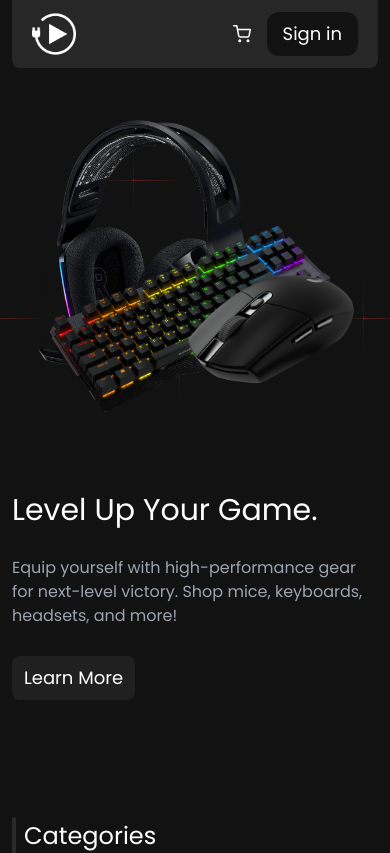
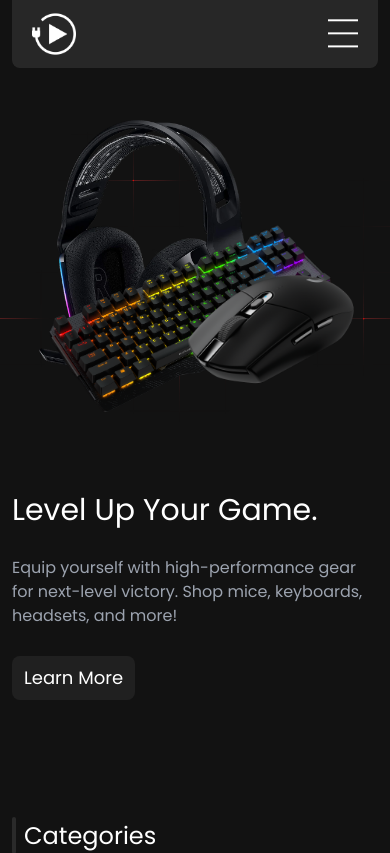
Before and after one commit to imrashidov/plug-and-play, a React (Vite) app: page / in a window 390 px wide. Shown: the top 853 px of the page. Built offline with nearby package versions, Linux system fonts and the light colour scheme.

Commit message:
Add: Animated menu button for mobile

```diff
--- a/package.json
+++ b/package.json
@@ -11,7 +11,7 @@
   },
   "dependencies": {
     "formik": "^2.4.5",
-    "framer-motion": "^11.2.9",
+    "framer-motion": "^11.2.10",
     "react": "^18.2.0",
     "react-dom": "^18.2.0",
     "react-icons": "^5.0.1",
--- a/src/components/Header/HeaderMobile.jsx
+++ b/src/components/Header/HeaderMobile.jsx
@@ -1,17 +1,76 @@
+import { useState } from "react";
 import { Link } from "react-router-dom";
 import { FiShoppingCart } from "react-icons/fi";
+import { IoLogInSharp } from "react-icons/io5";
+import { motion } from "framer-motion";
 
 const HeaderMobile = () => {
+  const [isOpen, setIsOpen] = useState(false);
+
+  const toggleOpen = () => setIsOpen(!isOpen);
+
   return (
-    <div className="nav-mobile-main">
-      <Link to="/">
-        <FiShoppingCart />
-      </Link>
-      <Link className="nav-sign" to="/login">
-        Sign in
-      </Link>
+    <div className="nav-mobile-menu">
+      {/* Animated Menu Button */}
+      <motion.button onClick={toggleOpen}>
+        <motion.svg width="30" height="30" viewBox="0 0 23 23">
+          <motion.line
+            x1="0"
+            y1="1"
+            x2="23"
+            y2="1"
+            stroke="white"
+            strokeWidth="1.5"
+            animate={isOpen ? "open" : "closed"}
+            variants={{
+              open: {
+                rotate: "45deg",
+                translateY: "10px",
+              },
+            }}
+          />
+          <motion.line
+            x1="0"
+            y1="11"
+            x2="23"
+            y2="11"
+            stroke="white"
+            strokeWidth="1.5"
+            animate={isOpen ? "open" : "closed"}
+            variants={{
+              open: {
+                scale: 0,
+              },
+            }}
+          />
+          <motion.line
+            x1="0"
+            y1="21"
+            x2="23"
+            y2="21"
+            stroke="white"
+            strokeWidth="1.5"
+            animate={isOpen ? "open" : "closed"}
+            variants={{
+              open: {
+                rotate: "-45deg",
+                translateY: "-10px",
+              },
+            }}
+          />
+        </motion.svg>
+      </motion.button>
     </div>
   );
 };
 
 export default HeaderMobile;
+
+{
+  /* <Link to="/">
+<FiShoppingCart />
+</Link>
+<Link to="/login" className="nav-mobile-login">
+<IoLogInSharp />
+</Link> */
+}
--- a/src/index.css
+++ b/src/index.css
@@ -84,8 +84,14 @@ button {
 .nav-sign {
   @apply px-4 py-2 bg-dark-primary rounded-xl !text-lg hover:bg-dark-primary/[0.7] hover:text-white;
 }
-.nav-mobile-main {
-  @apply lg:hidden ml-auto flex items-center justify-center gap-4;
+.nav-mobile-menu {
+  @apply lg:hidden ml-auto flex items-center justify-center gap-2;
+}
+.nav-mobile-login svg {
+  @apply w-10 h-10;
+}
+.nav-mobile-login svg:focus {
+  @apply fill-gray-400 transition-all duration-300;
 }
 
 /* Header End */
```
Also changed, not shown: 1 other file (tests, documents, lock files or other folders).
